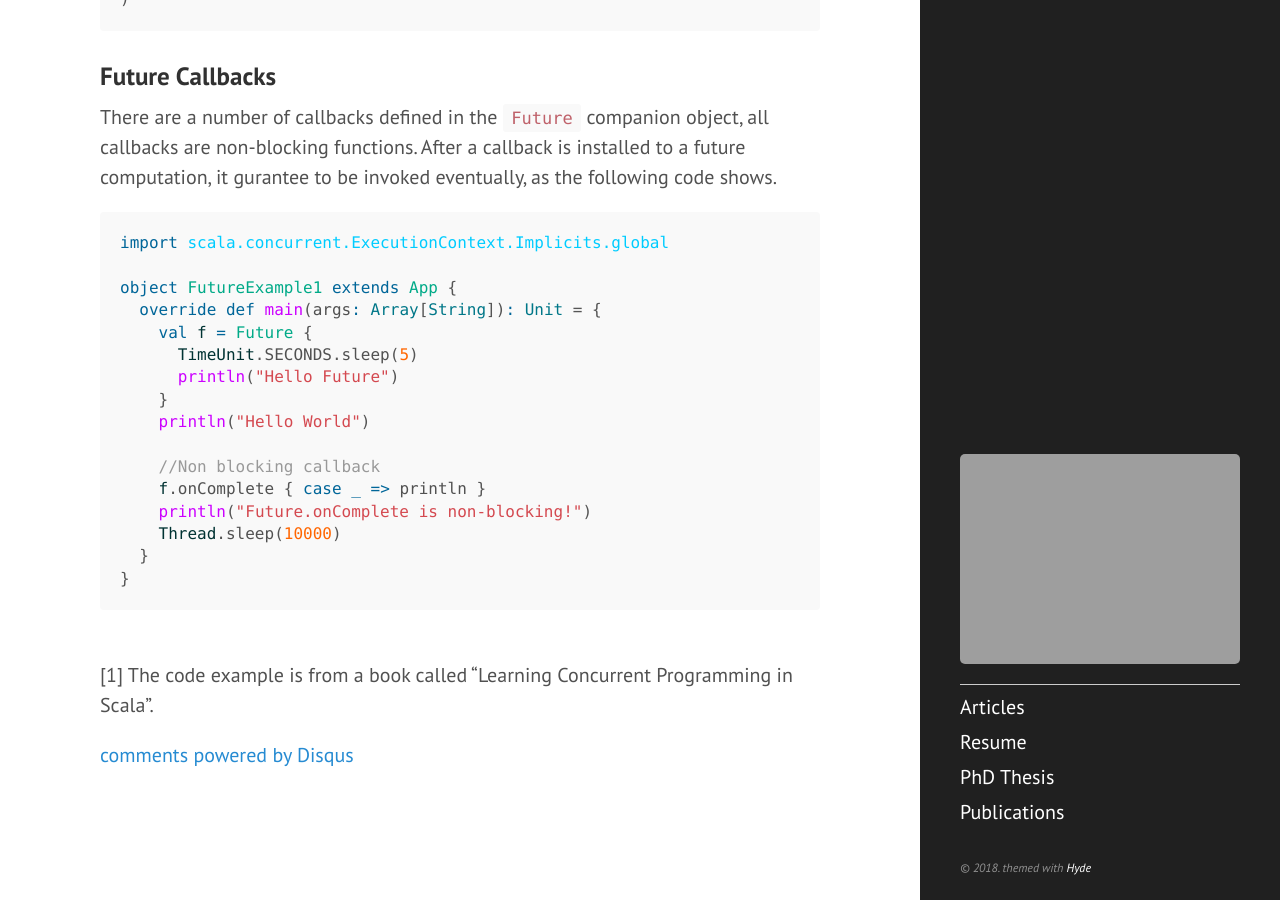
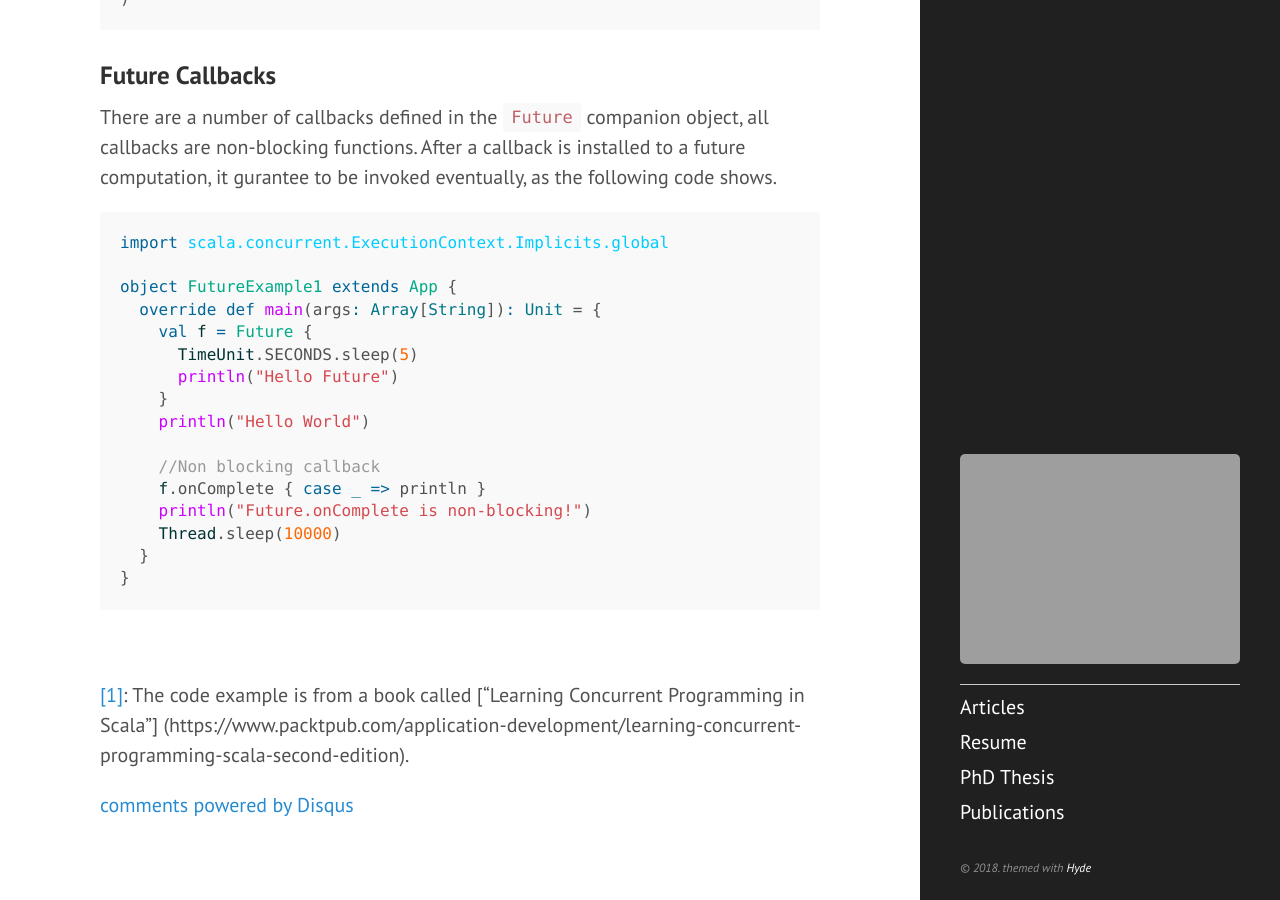
Before and after one commit to gassayy/gassa.github.io, a Jekyll site: the page built from _posts/2013-07-30-scala-future.md, in a window 1280 px wide and 900 px high, scrolled down 1821 px. Built offline with Jekyll 4.4.1, drawn with Linux system fonts in a browser that asks for light colours; comment, search, counter and statistics services are not loaded.

Commit message:
footnote

````diff
--- a/_posts/2013-07-30-scala-future.md
+++ b/_posts/2013-07-30-scala-future.md
@@ -34,7 +34,7 @@ The `scala.concurrent` package defines the `ExecutionContext` as a scala trait w
 
 In Scala, the `ExecutionContext` companion object contains an default execution context named ***global***, which internally uses a ForkJoinPool instance. In practice, the creation of `ExecutionContext` is normally  transparent to developers since application framework or the management component of the execution environment may abstract it away. For example, developers can import the default global execution context in the `scala.concurrent` package.
 
-For learning purpose, The following code <sub>[1]</sub> shows how to fork an execution context with two thread worker and create a new execution context by calling the `fromExecutorService` method.
+For learning purpose, The following code <sup>[1](#footnote1)</sup> shows how to fork an execution context with two thread worker and create a new execution context by calling the `fromExecutorService` method.
 
 ```scala
 object ExecutionContextCreate extends App {
@@ -76,4 +76,5 @@ object FutureExample1 extends App {
 ```
 
 <br >
-[1] The code example is from a book called "Learning Concurrent Programming in Scala".
+
+<a name="footnote1">[1]</a>: The code example is from a book called ["Learning Concurrent Programming in Scala"] (https://www.packtpub.com/application-development/learning-concurrent-programming-scala-second-edition).
````
